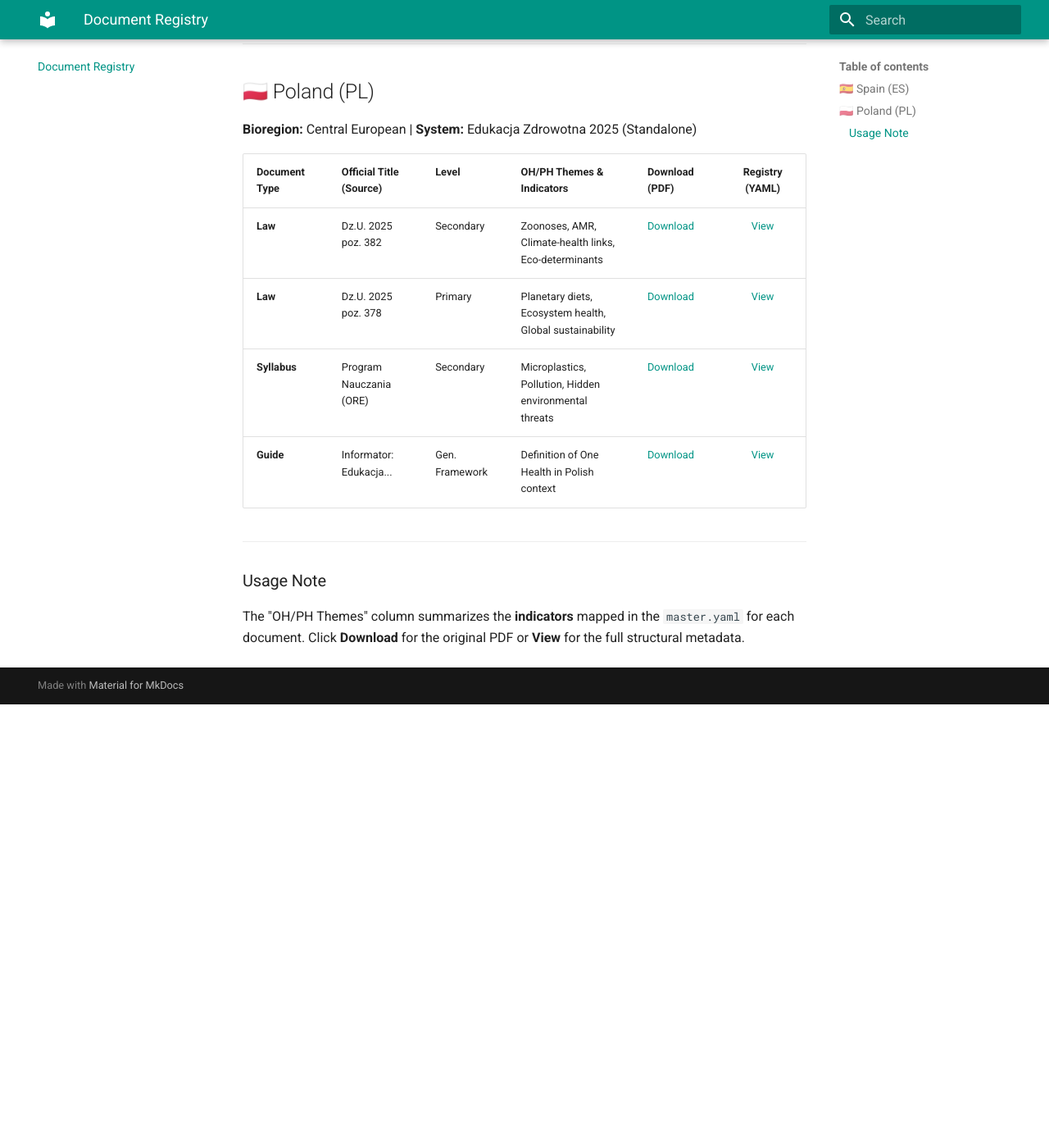
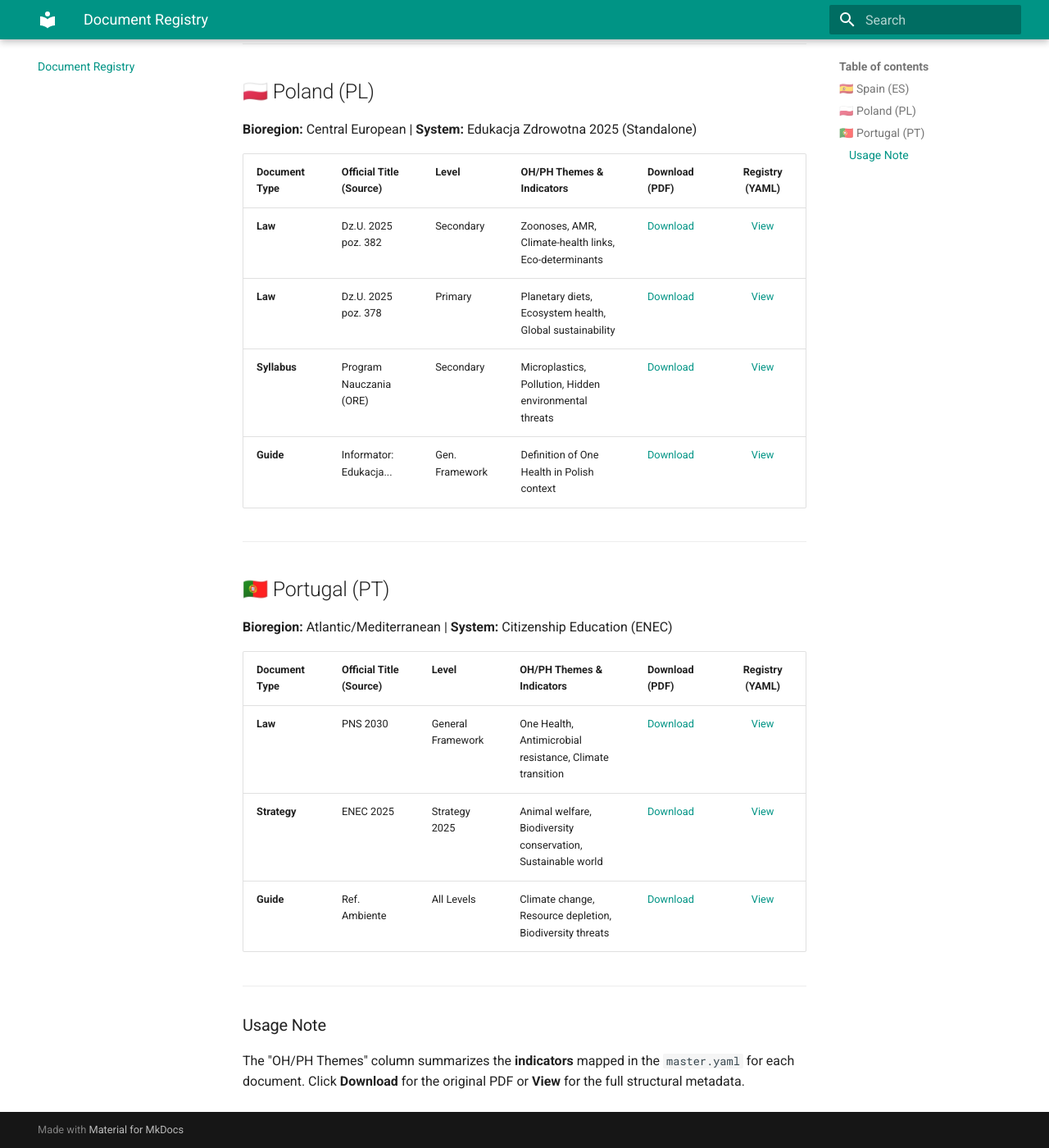
Before and after one commit to krzyworzeka-svg/EU-Health-Ed-Repository, an MkDocs documentation site: the page built from docs/registry.md, in a window 1280 px wide and 1400 px high, scrolled down 904 px. Shown: the whole window at 82% size. Built offline with MkDocs 1.6.1 and Material for MkDocs 9.7.7, drawn with Linux system fonts in a browser that asks for light colours; before the commit the page ends 1763 px from its top, so only the background shows below that.

Commit message:
Fix visualization: update Pages registry with PT and bust Streamlit cache with TTL 600

```diff
--- a/docs/registry.md
+++ b/docs/registry.md
@@ -27,5 +27,16 @@ This registry provides direct access to both the **normalization metadata** and
 | **Guide** | Informator: Edukacja... | Gen. Framework | Definition of One Health in Polish context | [Download](https://github.com/krzyworzeka-svg/EU-Health-Ed-Repository/raw/main/data/PL/sources/PL_2025_Guide_General.pdf) | [View](https://raw.githubusercontent.com/krzyworzeka-svg/EU-Health-Ed-Repository/main/data/PL/master.yaml) |
 
 ---
+
+## 🇵🇹 Portugal (PT)
+**Bioregion:** Atlantic/Mediterranean | **System:** Citizenship Education (ENEC)
+
+| Document Type | Official Title (Source) | Level | OH/PH Themes & Indicators | Download (PDF) | Registry (YAML) |
+| :--- | :--- | :--- | :--- | :--- | :---: |
+| **Law** | PNS 2030 | General Framework | One Health, Antimicrobial resistance, Climate transition | [Download](https://github.com/krzyworzeka-svg/EU-Health-Ed-Repository/raw/main/data/PT/sources/PT_2018_Law_General.pdf) | [View](https://raw.githubusercontent.com/krzyworzeka-svg/EU-Health-Ed-Repository/main/data/PT/master.yaml) |
+| **Strategy** | ENEC 2025 | Strategy 2025 | Animal welfare, Biodiversity conservation, Sustainable world | [Download](https://github.com/krzyworzeka-svg/EU-Health-Ed-Repository/raw/main/data/PT/sources/PT_2025_Strategy_Citizenship_B.pdf) | [View](https://raw.githubusercontent.com/krzyworzeka-svg/EU-Health-Ed-Repository/main/data/PT/master.yaml) |
+| **Guide** | Ref. Ambiente | All Levels | Climate change, Resource depletion, Biodiversity threats | [Download](https://github.com/krzyworzeka-svg/EU-Health-Ed-Repository/raw/main/data/PT/sources/PT_2018_Guide_Environment.pdf) | [View](https://raw.githubusercontent.com/krzyworzeka-svg/EU-Health-Ed-Repository/main/data/PT/master.yaml) |
+
+---
 ### Usage Note
 The "OH/PH Themes" column summarizes the **indicators** mapped in the `master.yaml` for each document. Click **Download** for the original PDF or **View** for the full structural metadata.
--- a/streamlit_app.py
+++ b/streamlit_app.py
@@ -10,7 +10,7 @@ st.title("🇪🇺 OneHealth & Planetary Health: EU Analysis Dashboard")
 st.markdown("---")
 
 # Data Loader
-@st.cache_data
+@st.cache_data(ttl=600)
 def load_data():
     import re
     def normalize(text):
```
